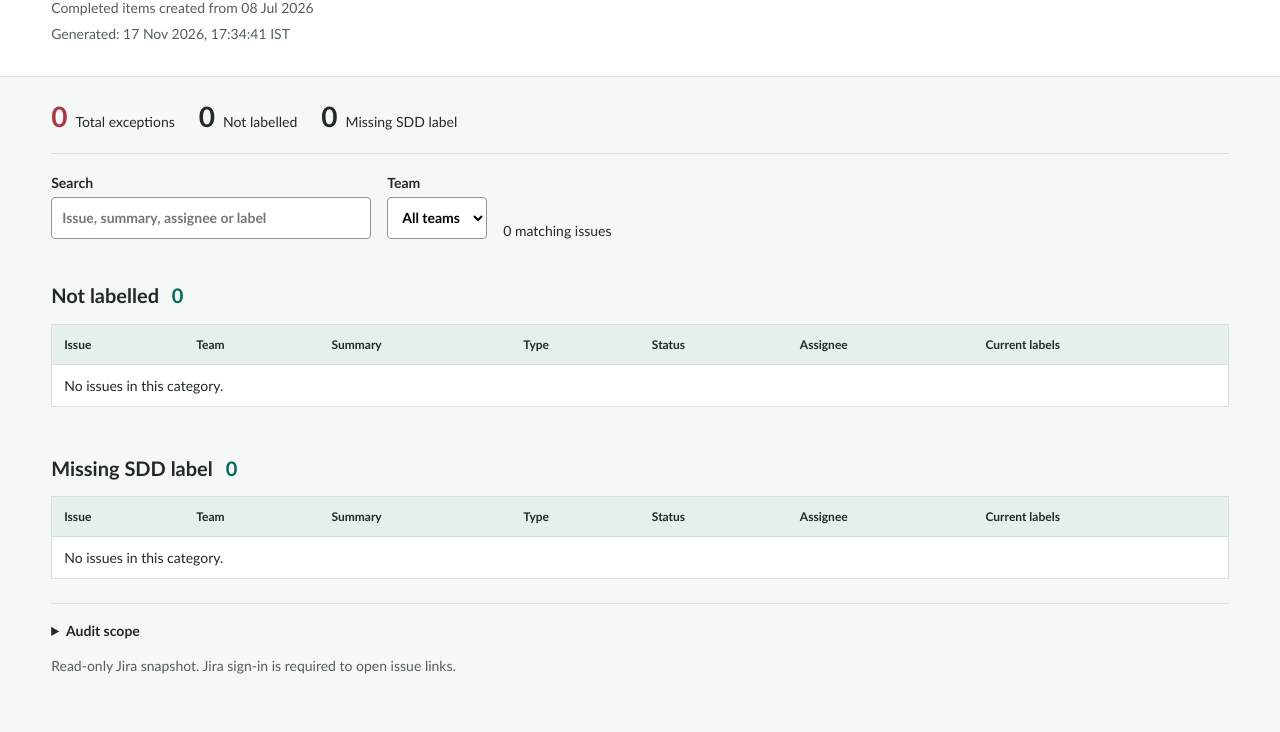
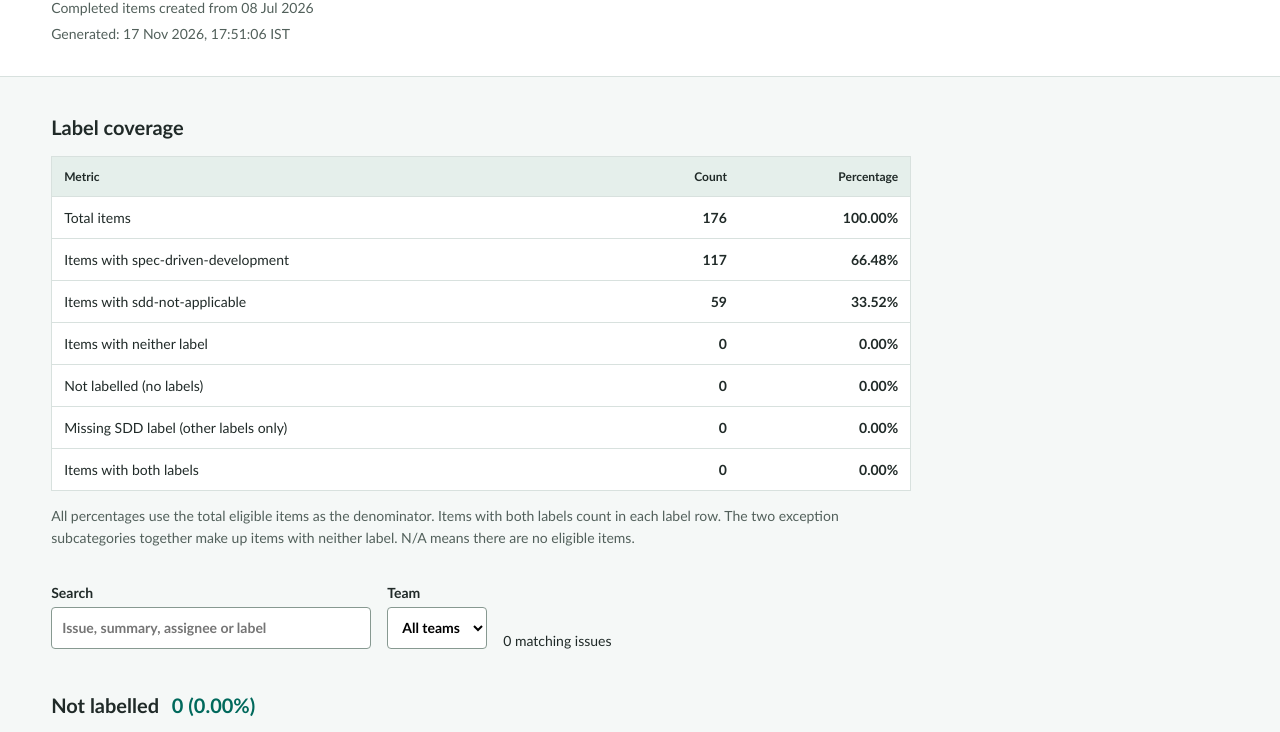
Before and after one commit to sumit7721/sdd-missing-labels, a plain HTML site: page index.html in a window 1280 px wide. Shown: the part 113-845 px from the top of the page. Drawn offline with Linux system fonts and the light colour scheme.

Commit message:
Refresh SDD label report

```diff
--- a/index.html
+++ b/index.html
@@ -6,18 +6,23 @@
 *{box-sizing:border-box}body{margin:0;color:var(--ink);background:var(--paper);font:14px 'Trebuchet MS',sans-serif;letter-spacing:0}
 header{background:#fff;border-top:6px solid var(--green);border-bottom:1px solid var(--line);padding:26px 4%}h1{font:700 32px Georgia,serif;margin:6px 0 12px}p{line-height:1.6}header p{margin:4px 0;color:#52605b}.eyebrow{color:var(--green);font-weight:bold}
 main{padding:22px 4% 40px}.totals{display:flex;flex-wrap:wrap;gap:24px;padding-bottom:20px;border-bottom:1px solid var(--line)}.totals strong{font-size:28px;padding-right:8px}.totals span:first-child strong{color:var(--red)}
+.metrics{min-width:0;table-layout:fixed;max-width:860px;background:#fff;border:1px solid var(--line)}.metrics th:first-child{width:60%}.metrics th:not(:first-child),.metrics td{text-align:right}.metrics tbody th{background:#fff;font-size:14px;font-weight:normal}.metrics td:nth-child(3){min-width:0;max-width:none}.metrics td{font-weight:bold;white-space:nowrap}.metric-note{color:#52605b;max-width:860px}
 .filters{display:flex;gap:16px;flex-wrap:wrap;align-items:end;padding:20px 0}label{display:grid;gap:6px;font-weight:bold}input,select{font:inherit;border:1px solid #879991;border-radius:4px;padding:10px;background:#fff;min-height:42px}input{width:320px;max-width:100%}.search{max-width:100%}
 section{padding:8px 0 24px}h2{font-size:20px}.count{color:var(--green);padding-left:8px}.table-scroll{overflow:auto;background:white;border:1px solid var(--line)}table{border-collapse:collapse;width:100%;min-width:940px;text-align:left}th{background:#e5efeb;font-size:12px}th,td{padding:12px;border-bottom:1px solid var(--line);vertical-align:top;overflow-wrap:anywhere}td:nth-child(3){min-width:220px;max-width:420px}td:last-child{max-width:220px}a{color:var(--green);font-weight:bold}tr:last-child td{border-bottom:0}tbody tr:hover{background:#f0f7f4}details{border-top:1px solid var(--line);padding:18px 0}summary{cursor:pointer;font-weight:bold}pre{white-space:pre-wrap;overflow-wrap:anywhere;font-size:12px;line-height:1.8}footer{color:#52605b} [hidden]{display:none!important}
 @media(max-width:600px){h1{font-size:26px}.filters,label,input,select{width:100%}.totals{gap:12px}.totals span{width:100%}header{padding-top:18px}}
 </style></head><body><header><div class="eyebrow">NA REGULATORY / KARAN + ARJUN</div>
-<h1>SDD Label Exceptions</h1><p>Completed items created from 08 Jul 2026</p><p>Generated: 17 Nov 2026, 17:34:41 IST</p></header><main>
-<div class="totals"><span><strong>0</strong>Total exceptions</span><span><strong>0</strong>Not labelled</span><span><strong>0</strong>Missing SDD label</span></div>
+<h1>SDD Adoption &amp; Label Exceptions</h1><p>Completed items created from 08 Jul 2026</p><p>Generated: 17 Nov 2026, 17:51:06 IST</p></header><main>
+<h2>Label coverage</h2><table class="metrics" aria-label="SDD label coverage"><thead><tr><th scope="col">Metric</th><th scope="col">Count</th><th scope="col">Percentage</th></tr></thead><tbody><tr><th scope="row">Total items</th><td>176</td><td>100.00%</td></tr><tr><th scope="row">Items with spec-driven-development</th><td>117</td><td>66.48%</td></tr><tr><th scope="row">Items with sdd-not-applicable</th><td>59</td><td>33.52%</td></tr><tr><th scope="row">Items with neither label</th><td>0</td><td>0.00%</td></tr><tr><th scope="row">Not labelled (no labels)</th><td>0</td><td>0.00%</td></tr><tr><th scope="row">Missing SDD label (other labels only)</th><td>0</td><td>0.00%</td></tr><tr><th scope="row">Items with both labels</th><td>0</td><td>0.00%</td></tr></tbody></table>
+<p class="metric-note">All percentages use the total eligible items as the denominator. Items with both labels count in each label row. The two exception subcategories together make up items with neither label. N/A means there are no eligible items.</p>
 <div class="filters"><label class="search">Search<input id="search" type="search" placeholder="Issue, summary, assignee or label"></label><label>Team<select id="team"><option value="">All teams</option><option>Karan</option><option>Arjun</option></select></label><span id="visible" aria-live="polite"></span></div>
-<section><h2>Not labelled <span class="count">0</span></h2>
+<section><h2>Not labelled <span class="count">0 (0.00%)</span></h2>
 <div class="table-scroll"><table><thead><tr><th>Issue</th><th>Team</th><th>Summary</th><th>Type</th><th>Status</th><th>Assignee</th><th>Current labels</th></tr></thead><tbody><tr class="empty"><td colspan="7">No issues in this category.</td></tr></tbody></table></div>
-<p class="filtered" hidden>No matching issues.</p></section><section><h2>Missing SDD label <span class="count">0</span></h2>
+<p class="filtered" hidden>No matching issues.</p></section><section><h2>Missing SDD label <span class="count">0 (0.00%)</span></h2>
 <div class="table-scroll"><table><thead><tr><th>Issue</th><th>Team</th><th>Summary</th><th>Type</th><th>Status</th><th>Assignee</th><th>Current labels</th></tr></thead><tbody><tr class="empty"><td colspan="7">No issues in this category.</td></tr></tbody></table></div>
-<p class="filtered" hidden>No matching issues.</p></section><details><summary>Audit scope</summary><p>Not labelled: no labels. Missing SDD label: other labels, but neither accepted SDD label. Labels are reported as found, not corrected.</p><pre>project IN (&quot;MS NA Regulatory (Team Karan)&quot;, &quot;MS NA Regulatory (Team Arjun)&quot;)
+<p class="filtered" hidden>No matching issues.</p></section><details><summary>Audit scope</summary><p>Not labelled: no labels. Missing SDD label: other labels, but neither accepted SDD label. Labels are reported as found, not corrected.</p><h3>Coverage scope</h3><pre>project IN (&quot;MS NA Regulatory (Team Karan)&quot;, &quot;MS NA Regulatory (Team Arjun)&quot;)
+AND issuetype NOT IN (&quot;Sub task&quot;, &quot;QA Subtask&quot;, &quot;Sub-task&quot;)
+AND createdDate &gt;= 2026-07-08
+AND status IN (&quot;Done&quot;, &quot;Ready to Deploy&quot;, &quot;Closed&quot;, &quot;Resolved&quot;)</pre><h3>Exception scope</h3><pre>project IN (&quot;MS NA Regulatory (Team Karan)&quot;, &quot;MS NA Regulatory (Team Arjun)&quot;)
 AND issuetype NOT IN (&quot;Sub task&quot;, &quot;QA Subtask&quot;, &quot;Sub-task&quot;)
 AND createdDate &gt;= 2026-07-08
 AND status IN (&quot;Done&quot;, &quot;Ready to Deploy&quot;, &quot;Closed&quot;, &quot;Resolved&quot;)
```
